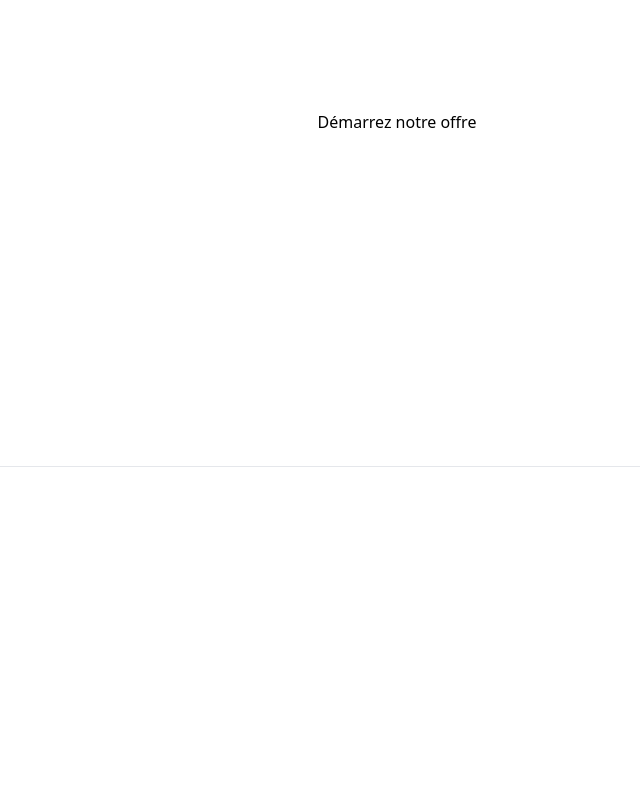
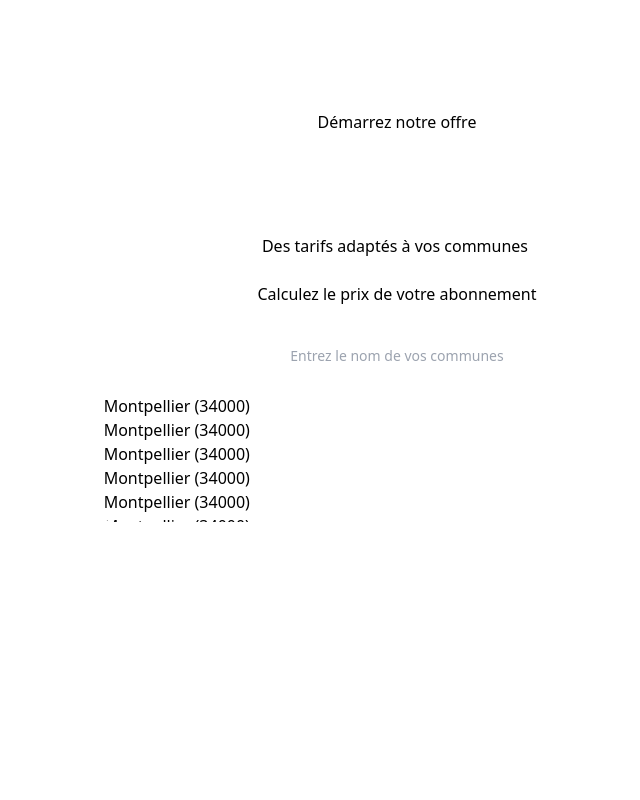
Before and after one commit to aynils/estimer, a Django app: page /agence in a window 1280 px wide. Shown: the part 4388-5188 px from the top of the page, without its empty margins (243-883 px from the left). Before the commit the page ends 4855 px from the top, so only its background shows below. Run offline with Django 3.2, Linux system fonts and the light colour scheme; some libraries are stand-ins or nearby versions.

Commit message:
ScrollBar

```diff
--- a/src/templates/agencies/agency.html
+++ b/src/templates/agencies/agency.html
@@ -123,4 +123,25 @@
             </button>
         </div>
     </div>
+
+    <div class="container bg-primary-blue-200 mt-16 w-11/12 mx-auto rounded-lg">
+        <h3 class="text-secondary-blue-darkest text-center py-6 w-6/12 pr-1 mx-auto">Des tarifs adaptés à vos communes</h3>
+        <p class="text-secondary-blue-darkest text-center text-l w-6/12 mx-auto">Calculez le prix de votre abonnement</p>
+        <div class="text-center">
+        <input type="text" name="adress" class="p-2 text-sm rounded-full mt-8 w-8/12 text-center" maxlength="256" placeholder="Entrez le nom de vos communes" autocomplete="off" required>
+        </div>
+        <div class="container-fluid mt-5 bg-white w-1/2 rounded-lg mx-auto h-32 overflow-auto">
+            <ul>
+                <li>Montpellier (34000)</li>
+                <li>Montpellier (34000)</li>
+                <li>Montpellier (34000)</li>
+                <li>Montpellier (34000)</li>
+                <li>Montpellier (34000)</li>
+                <li>Montpellier (34000)</li>
+                <li>Montpellier (34000)</li>
+            </ul>
+        </div>
+
+    </div>
+
 {% endblock %}
```
